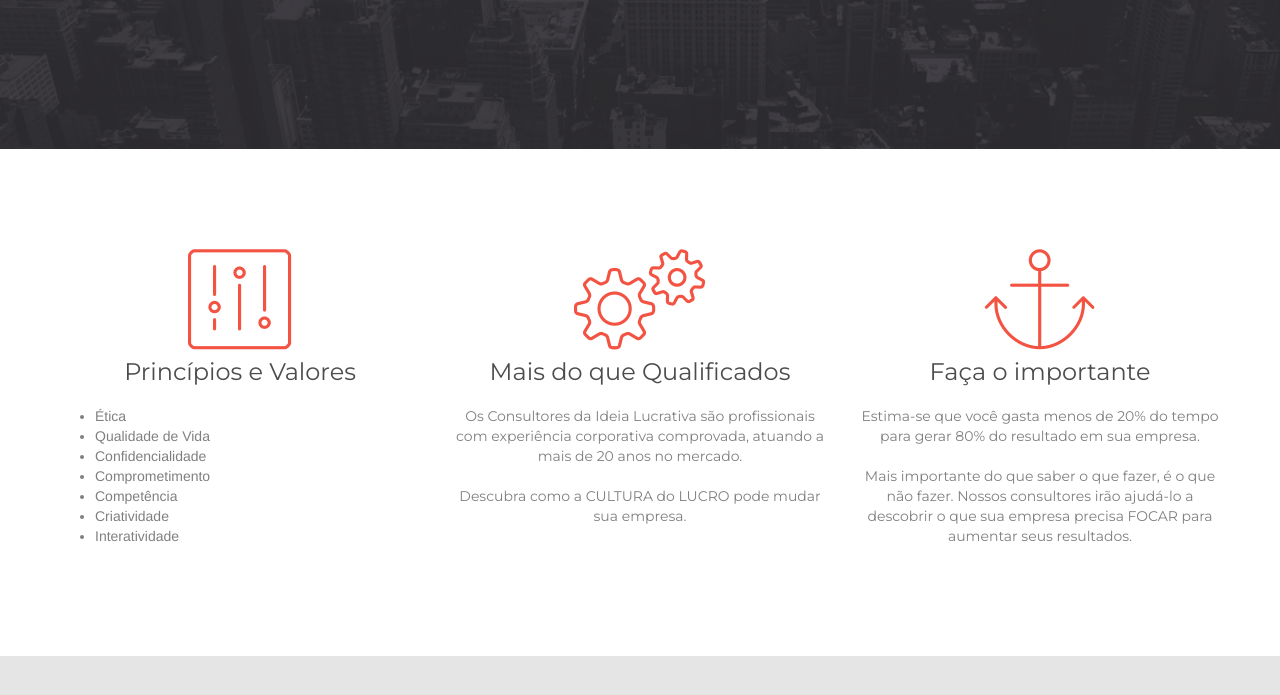
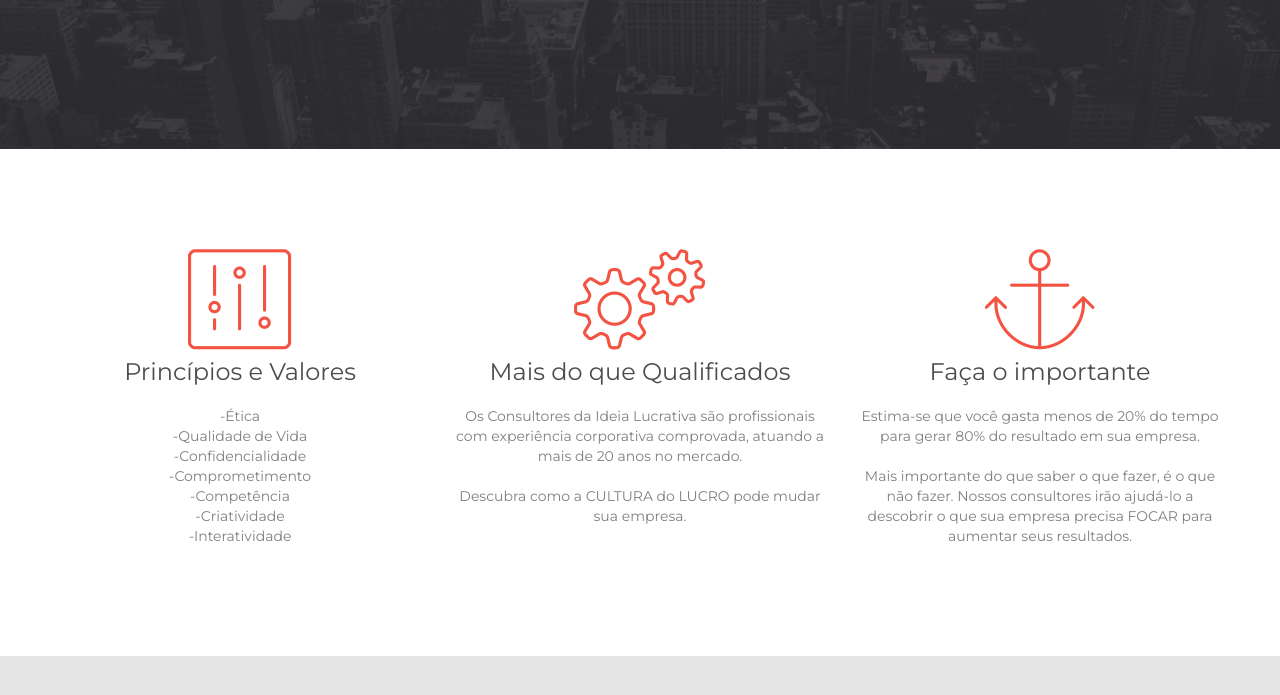
Before and after one commit to guibovo/ideiaLucrativa, a plain HTML site: page index.html in a window 1280 px wide. Shown: the part 397-1092 px from the top of the page. Drawn offline with Linux system fonts and the light colour scheme.

Commit message:
Update index.html

```diff
--- a/index.html
+++ b/index.html
@@ -101,15 +101,13 @@
                     </h3>
 
                     <p class="text-center">
-						<ul>
-							<li>Ética</li>
-							<li>Qualidade de Vida</li>
-							<li>Confidencialidade</li>
-							<li>Comprometimento</li>
-							<li>Competência</li>
-							<li>Criatividade</li>
-							<li>Interatividade</li>
-						</ul>
+			-Ética</br>
+			-Qualidade de Vida</br>
+			-Confidencialidade</br>
+			-Comprometimento</br>
+			-Competência</br>
+			-Criatividade</br>
+			-Interatividade</br>
                     </p>
                 </div>
                 <div class="col-sm-4">
```
